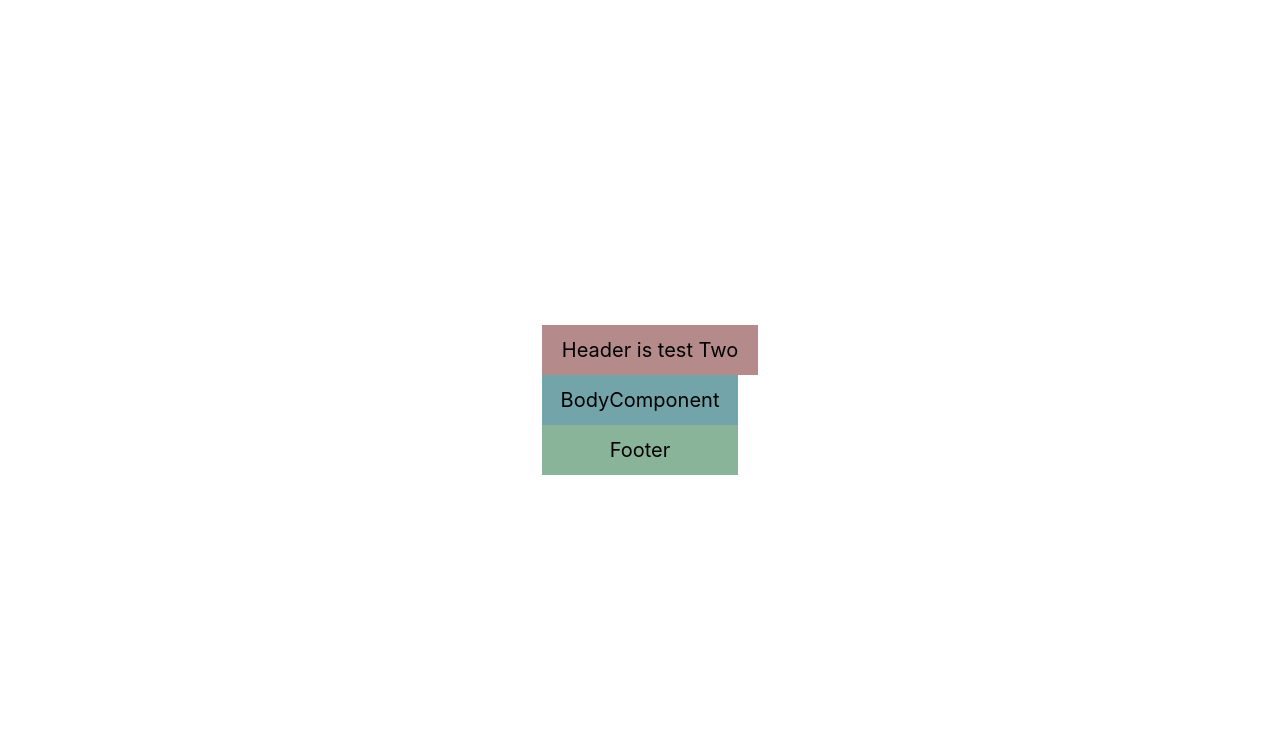
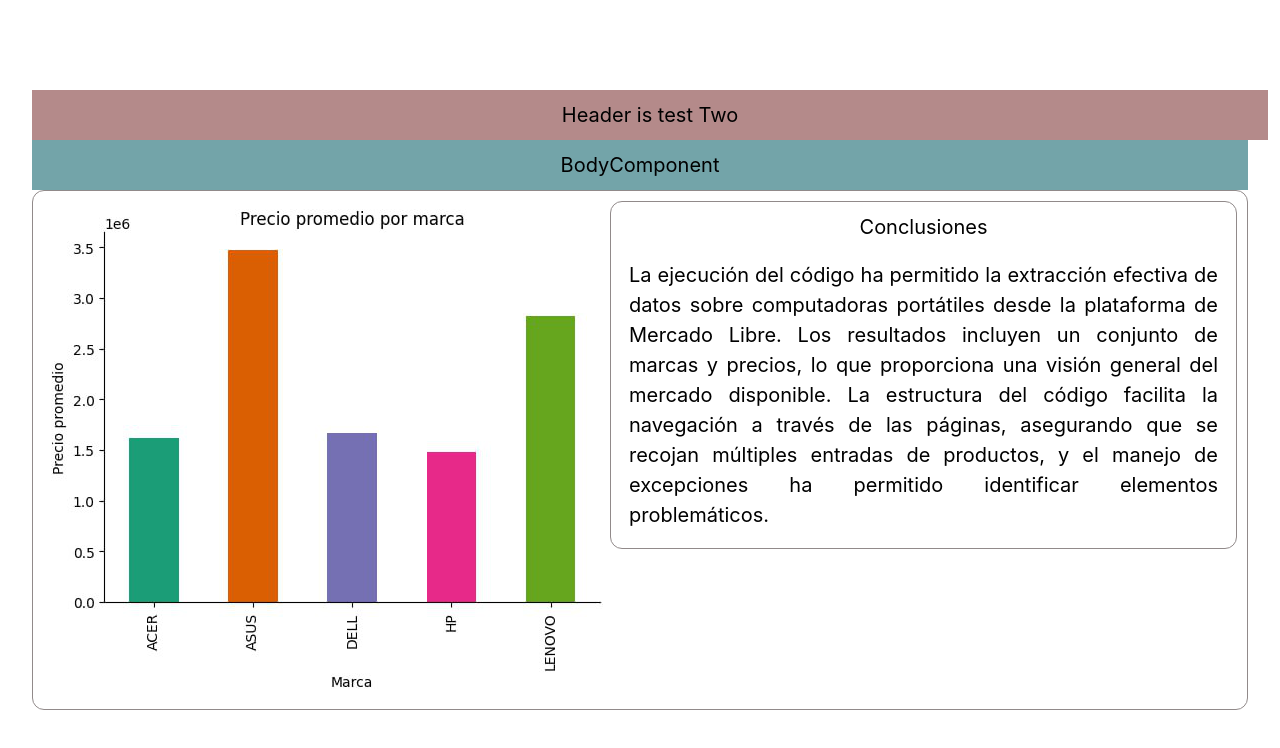
Before and after one commit to gedar1/vite--scrapy, a React (Vite) app: page / in a window 1280 px wide. Shown: the top 748 px of the page. Built offline with nearby package versions, Linux system fonts and the light colour scheme.

Commit message:
create footer

```diff
--- a/src/components/Footer/index.css
+++ b/src/components/Footer/index.css
@@ -1,6 +1,33 @@
 .footerContainer {
-  background-color: rgb(138, 180, 153);
+  display: flex;
+  flex-direction: row;
+  align-items: flex-start;
+  justify-content: space-around;
+
+  border: 1px solid #918a8a;
+  border-radius: 12px;
+  height: auto;
   color: rgb(0, 0, 0);
   font-size: 20px;
   padding: 10px;
 }
+
+.footerContent {
+  display: flex;
+  flex-direction: column;
+  align-items: center;
+  justify-content: flex-start;
+  border-radius: 12px;
+  gap: 10px;
+  height: 90%;
+  border: 1px solid #918a8a;
+  color: rgb(0, 0, 0);
+  padding: 10px;
+
+  p {
+    margin: 0;
+    padding: 8px;
+    text-align: justify;
+    font-size: 20px;
+  }
+}
--- a/src/components/Footer/index.tsx
+++ b/src/components/Footer/index.tsx
@@ -1,7 +1,23 @@
-import './index.css'
+import "./index.css";
 
 export const Footer = () => {
   return (
-    <div className={'footerContainer'}>Footer</div>
-  )
-}
+    <div className={"footerContainer"}>
+      <img src={"src/assets/grafica_portatiles.png"} alt={"logo"} />
+      <div className={"footerContent"}>
+        <span className={"sub-title"}>Conclusiones</span>
+
+        <p>
+          La ejecución del código ha permitido la extracción efectiva de datos
+          sobre computadoras portátiles desde la plataforma de Mercado Libre. Los
+          resultados incluyen un conjunto de marcas y precios, lo que proporciona
+          una visión general del mercado disponible. La estructura del código
+          facilita la navegación a través de las páginas, asegurando que se
+          recojan múltiples entradas de productos, y el manejo de excepciones ha
+          permitido identificar elementos problemáticos.
+        </p>
+
+      </div>
+    </div>
+  );
+};
```
Also changed, not shown: src/assets/grafica_portatiles.png (added).
